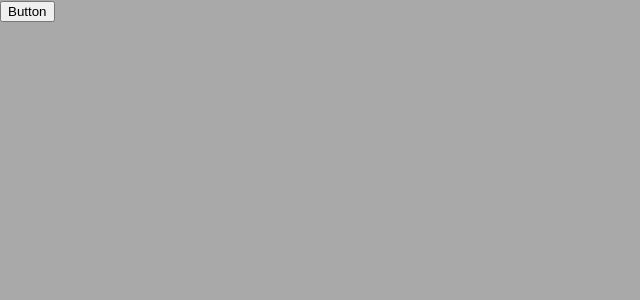
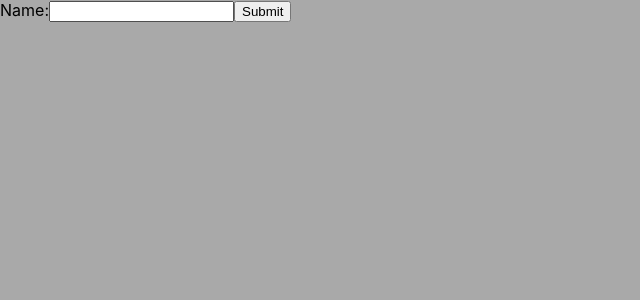
Before and after one commit to chotung/birthday-page, a React (Create React App) app in the folder happy-birthday/: page / in a window 1280 px wide. Shown: the top 300 px of the page, without its empty margins (0-640 px from the left). Built offline with nearby package versions, Linux system fonts and the light colour scheme.

Commit message:
Update 11/5/2018
Fixed the conditional rendering

```diff
--- a/happy-birthday/src/App.js
+++ /dev/null
@@ -1,60 +0,0 @@
-import React, { Component } from "react";
-import "./App.css";
-import Bday from "./containers/bday"
-
-
-export default class App extends Component {
-  state = {
-    change: false
-  }
-
-  renderCom = () => {
-    return (
-      <div>
-        <Bday />
-      </div>
-    )
-  }
-
-  renderButton = () => {
-    return (
-    <button onClick={event => this.clickStart(event)}> Button</button>
-    )
-  }
-
-
-  clickStart = (event) => {
-    console.log(event.target)
-    this.setState({
-      change: true
-    })
-  }
-
-  render() {
-    console.log(this.state)
-    return (
-        <div className="wrapper">
-          {this.state.change? this.renderCom():null}
-          {this.state.change ? null : this.renderButton() }
-
-
-        </div>
-    )
-  }
-}
-
-
-
-
-
-
-
-
-
-
-// import { BrowserRouter as Router, Route, Link } from "react-router-dom";
-
-
-// add fireworks or something
-// might change the background
-// time render the transition
--- /dev/null
+++ b/happy-birthday/src/App.jsx
@@ -0,0 +1,93 @@
+import React, { Component } from "react";
+import "./App.css";
+import Bday from "./containers/Bday.jsx"
+
+
+export default class App extends Component {
+  state = {
+    change: false,
+    name: "",
+    error: false
+  }
+
+  renderCom = () => {
+    return (
+      <div>
+        <Bday />
+      </div>
+    )
+  }
+
+  renderButton = () => {
+    return (
+    // <button onClick={event => this.clickStart(event)}> Button</button>
+      <form onSubmit={event => this.clickStart(event)}>
+        <label>
+          Name:
+              <input onChange={this.onChange} type="text" name="name" />
+        </label>
+        <input type="submit" name="submit" />
+      </form>
+    )
+  }
+
+  onChange = (e) => {
+    this.setState({
+      name: e.target.value
+    })
+  }
+
+  clickStart = (event) => {
+    event.preventDefault()
+    //check
+    if(this.state.name === "dara"){
+      this.setState(prevState => ({
+        ...prevState,
+        change:true
+      }))
+    } else {
+      this.setState(prevState => ({
+        ...prevState,
+        error: true
+      }))
+    }
+  }
+
+  giveError = () => {
+    return  (
+      <span className="error">Error</span>
+    )
+  }
+
+  render() {
+    console.log(this.state)
+    return (
+        <div className="wrapper">
+          {this.state.error === true ? this.giveError(): null }
+          {this.state.name === "dara" && this.state.change === true ? this.renderCom():null}
+          {/* render birthday if state is dara */}
+          {this.state.change ? null : this.renderButton() }
+
+        </div>
+    )
+  }
+}
+
+
+//change the state to match the target value onChange set state
+// on the click checks the state
+
+
+// //click button then
+
+
+
+
+
+
+// // import { BrowserRouter as Router, Route, Link } from "react-router-dom";
+
+
+// // add fireworks or something
+// // might change the background
+// // time render the transition
--- a/happy-birthday/src/containers/bday.js
+++ b/happy-birthday/src/containers/Bday.jsx
@@ -2,6 +2,7 @@
 // timed transition + onclick transition
 import React, { Component } from 'react'
 import './bday.css'
+
 
 export default class Bday extends Component {
   // constructor(props) {
@@ -14,8 +15,10 @@ export default class Bday extends Component {
   }
 
   timeInnerFunc = () => {
-    alert("hello")
+    console.log("Birthday Page")
+    // alert("hello")
   }
+
 
 
   render() {
--- a/happy-birthday/src/index.css
+++ b/happy-birthday/src/index.css
@@ -1,5 +1,9 @@
 body {
   display: grid;
+
+
+
+
   margin: 0;
   padding: 0;
   font-family: -apple-system, BlinkMacSystemFont, "Segoe UI", "Roboto", "Oxygen",
--- a/happy-birthday/src/index.js
+++ b/happy-birthday/src/index.js
@@ -1,7 +1,7 @@
 import React from 'react';
 import ReactDOM from 'react-dom';
 import './index.css';
-import App from './App';
+import App from './App.jsx';
 
 ReactDOM.render(<App />, document.getElementById('root'));
 
```
Also changed, not shown: happy-birthday/src/containers/Login.jsx (added, +42 -0 lines), happy-birthday/src/draftApp.jsx (added, +61 -0 lines), happy-birthday/src/containers/bday.css (line endings or trailing spaces).
